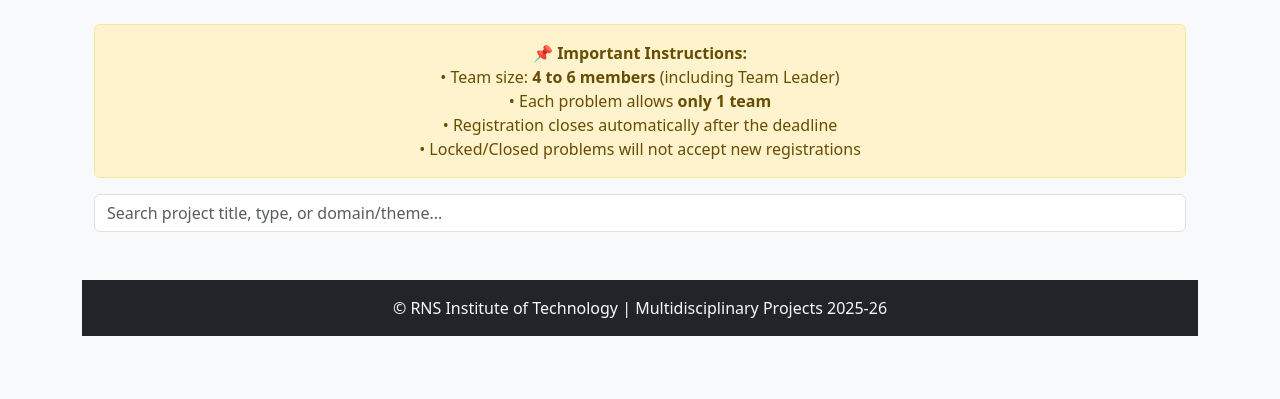
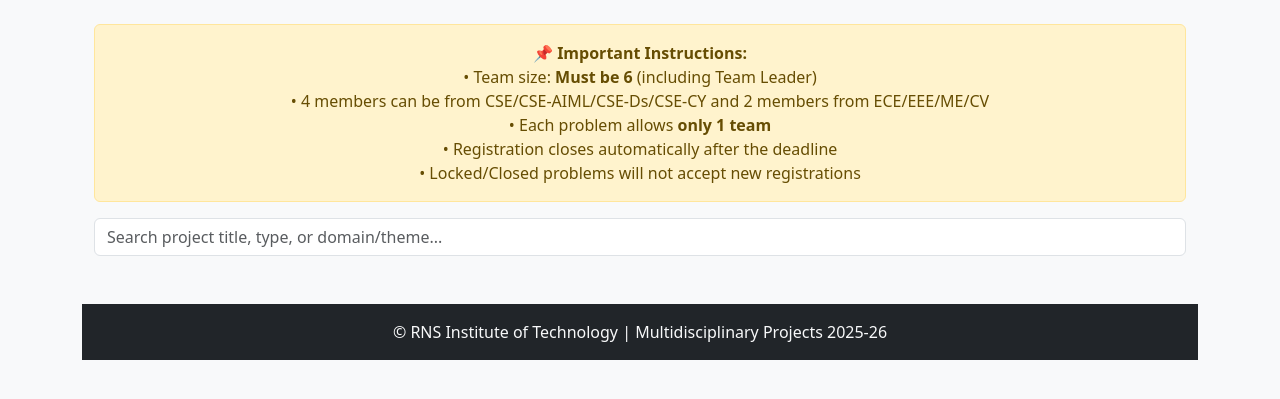
Before and after one commit to abhijithhv-rnsit/rnsit-multidisciplinary_project_2025-26, a Flask app: page /student/problems in a window 1280 px wide. Shown: the part 56-455 px from the top of the page. Run offline with Flask 3, Linux system fonts and the light colour scheme; the visitor is signed in with stand-in values (Sample User, id 1); data comes from the database, SQL or seed files in the repository; data that the repository does not hold is empty.

Commit message:
Update student_problems.html

```diff
--- a/templates/student_problems.html
+++ b/templates/student_problems.html
@@ -7,7 +7,8 @@
 
   <div class="alert alert-warning text-center">
     <strong>📌 Important Instructions:</strong><br>
-    • Team size: <b>4 to 6 members</b> (including Team Leader)<br>
+    • Team size: <b>Must be 6</b> (including Team Leader)<br>
+    • 4 members can be from CSE/CSE-AIML/CSE-Ds/CSE-CY and 2 members from ECE/EEE/ME/CV<br>
     • Each problem allows <b>only 1 team</b><br>
     • Registration closes automatically after the deadline<br>
     • Locked/Closed problems will not accept new registrations
```
